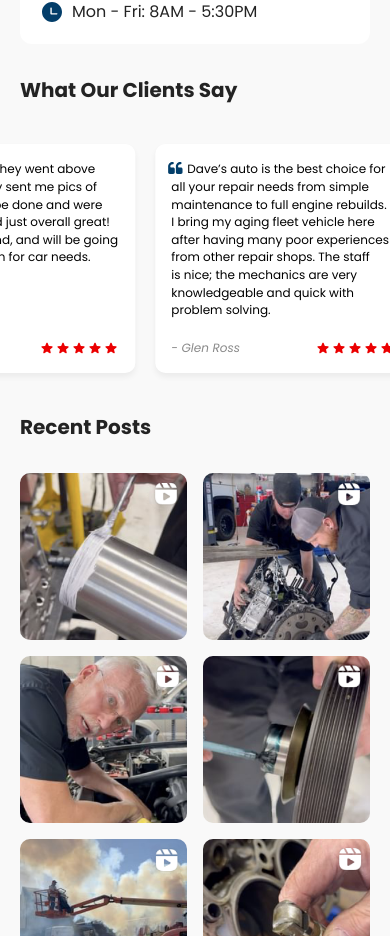
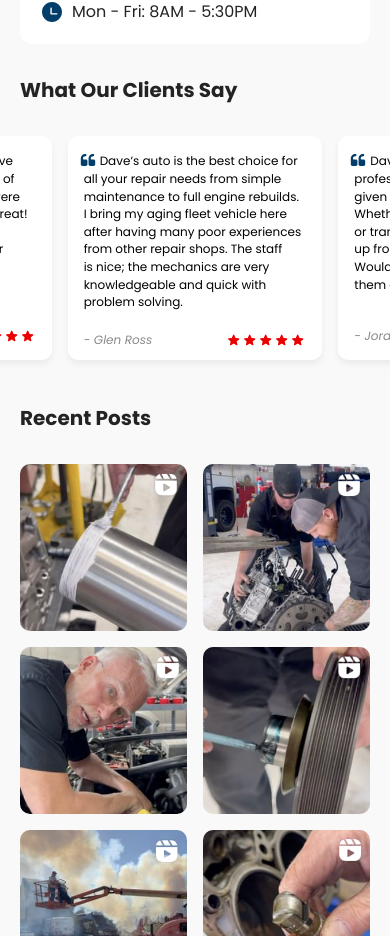
Before and after one commit to AzamjonKobulov/daves-auto-center, a Next.js app: page / in a window 390 px wide. Shown: the part 6631-7567 px from the top of the page. Built offline with nearby package versions, Linux system fonts and the light colour scheme.

Commit message:
fix/reviews slider

```diff
--- a/package.json
+++ b/package.json
@@ -16,7 +16,8 @@
     "next": "14.1.4",
     "react": "^18",
     "react-calendar": "^4.8.0",
-    "react-dom": "^18"
+    "react-dom": "^18",
+    "swiper": "^11.1.1"
   },
   "devDependencies": {
     "@types/node": "^20",
--- a/src/app/components/pages/consultation/CallWith.tsx
+++ b/src/app/components/pages/consultation/CallWith.tsx
@@ -21,9 +21,9 @@ const CallWith: React.FC<CallWithProps> = ({ onToggleCallWith }) => {
       animate={{ opacity: 1 }}
       exit={{ opacity: 0 }}
       transition={{ duration: 0.2 }}
-      className="sm:fixed inset-0 flex items-center justify-center z-[60] sm:bg-black/50 sm:px-5 sm:py-5"
+      className="sm:fixed inset-0 flex items-center justify-center z-[60] sm:bg-black/50 sm:px-5 sm:py-5 overflow-hidden"
     >
-      <div className="lg:max-w-4xl xl:max-w-5xl w-full max-h-full oveflow-auto fixed sm:relative inset-0 z-[60] mx-auto  bg-white sm:rounded-10 lg:rounded-20 shadow-privacy overflow-auto pt-14 sm:pt-16 px-5 pb-5 lg:p-10 xl:p-50">
+      <div className="custom-scrollbar lg:max-w-4xl xl:max-w-5xl w-full max-h-full fixed sm:relative inset-0 z-[60] mx-auto  bg-white sm:rounded-10 lg:rounded-20 shadow-privacy overflow-auto pt-14 sm:pt-16 px-5 pb-5 lg:p-10 xl:p-50">
         <button
           className="absolute top-5 right-5 lg:top-8 lg:right-8"
           onClick={onToggleCallWith}
@@ -43,14 +43,14 @@ const CallWith: React.FC<CallWithProps> = ({ onToggleCallWith }) => {
             />
           </svg>
         </button>
-        <div className="space-y-5">
+        <div className="space-y-5 pb-20 lg:pb-0">
           <h2 className="text-2xl lg:text-[2rem] text-center font-bold text-brand-dark">
             Please fill out the from
           </h2>
           <div className="">
             <form
               action="#"
-              className="min-h-max w-full grid sm:grid-cols-2 gap-5 text-brand-dark"
+              className="min-h-max w-full space-y-5 sm:space-y-0 sm:grid grid-cols-2 sm:gap-5 text-brand-dark"
             >
               <label htmlFor="Need" className="space-y-5">
                 <span className="text-17"> Vehicle</span>
@@ -69,7 +69,7 @@ const CallWith: React.FC<CallWithProps> = ({ onToggleCallWith }) => {
                   placeholder="Model"
                 />
               </label>
-              <div className="grid grid-cols-2 gap-5">
+              <div className="grid grid-cols-2 gap-5 pb-5 sm:pb-0">
                 <label htmlFor="Year" className="">
                   <input
                     type="text"
@@ -197,7 +197,7 @@ const CallWith: React.FC<CallWithProps> = ({ onToggleCallWith }) => {
               </label>
               <Button
                 blue
-                className="h-sixty sm:h-16 col-span-2 mt-auto mb-20 lg:mb-0"
+                className="h-sixty sm:h-16 w-full sm:col-span-2 mt-auto mb-20 lg:mb-0"
                 onClick={handleRoute}
               >
                 Order a zoom call
--- a/src/app/components/pages/consultation/WhoIsDave.tsx
+++ b/src/app/components/pages/consultation/WhoIsDave.tsx
@@ -17,9 +17,9 @@ const WhoIsTyson: React.FC<WhoIsDaveProps> = ({
       animate={{ opacity: 1 }}
       exit={{ opacity: 0 }}
       transition={{ duration: 0.2 }}
-      className="sm:fixed inset-0 sm:grid place-content-center z-[60] sm:bg-black/50 sm:px-5"
+      className="sm:fixed inset-0  sm:grid place-content-center z-[60] sm:bg-black/50 sm:px-5"
     >
-      <div className="sm:w-4/5 lg:w-auto xl:w-auto fixed inset-0 z-[70] mx-auto lg:mx-0 lg:max-w-4xl xl:max-w-5xl xl:h-[51.6875rem] w-full sm:relative bg-white sm:rounded-10 lg:rounded-20 shadow-privacy overflow-auto sm:my-5 pt-14 sm:pt-16 px-5 pb-5 lg:p-10 xl:p-sixty">
+      <div className="custom-scrollbar sm:w-4/5 lg:w-auto xl:w-auto fixed inset-0 z-[70] mx-auto lg:mx-0 lg:max-w-4xl xl:max-w-5xl w-full sm:relative bg-white sm:rounded-10 lg:rounded-20 shadow-privacy overflow-auto sm:my-5 pt-14 sm:pt-16 px-5 pb-5 lg:p-10 xl:p-sixty">
         <div className="min-h-max lg:h-full grid lg:grid-cols-2 gap-8 xl:gap-16">
           <button
             className="absolute top-5 right-5 lg:top-8 lg:right-8"
@@ -40,7 +40,7 @@ const WhoIsTyson: React.FC<WhoIsDaveProps> = ({
               />
             </svg>
           </button>
-          <div className="flex flex-col gap-6">
+          <div className="flex flex-col gap-6 lg:pb-10 xl:pb-0">
             <div className="h-3/5 aspect-square sm:aspect-auto rounded-10 overflow-hidden">
               <Image
                 src="/assets/images/img-dave.png"
@@ -62,7 +62,7 @@ const WhoIsTyson: React.FC<WhoIsDaveProps> = ({
               ></iframe>
             </div>
           </div>
-          <div className="h-max overflow-auto sm:h-auto flex flex-col justify-between lg:gap-10">
+          <div className="flex flex-col justify-between lg:gap-10 lg:pb-10 xl:pb-0">
             <div className="space-y-8 lg:space-y-3 text-brand-dark text-15 sm:text-17">
               <h2 className="text-2xl sm:text-4xl lg:text-[3.125rem] font-bold">
                 Dave
--- a/src/app/components/pages/special-offers/OfferBox.tsx
+++ b/src/app/components/pages/special-offers/OfferBox.tsx
@@ -23,7 +23,7 @@ const OfferBox: React.FC<OfferBoxProps> = ({ offer, index }) => {
             alt="Special Offer"
             width={1000}
             height={500}
-            className="w-full h-full object-cover"
+            className={index !== 0 ? 'w-4/5' : ''}
           />
         </div>
         <div className="space-y-2 mt-2.5">
--- a/src/app/components/shared/Reviews.tsx
+++ b/src/app/components/shared/Reviews.tsx
@@ -9,7 +9,7 @@ interface ReviewProps {
 
 const Reviews: React.FC<ReviewProps> = ({ review }) => {
   return (
-    <div className="slide w-64 sm:max-w-96 sm:w-full flex flex-col justify-between gap-5 relative bg-white text-xs xs:text-15 sm:text-17 shadow-review rounded-10 p-4 sm:pb-5 sm:px-8 sm:py-8">
+    <div className="h-56 xs:h-64 sm:h-72 lg:h-80 flex flex-col justify-between gap-5 relative bg-white text-xs xs:text-15 sm:text-17 shadow-review rounded-10 p-4 sm:pb-5 sm:px-8 sm:py-8">
       <svg
         width="24"
         height="20"
--- a/src/app/components/shared/ReviewsSection.tsx
+++ b/src/app/components/shared/ReviewsSection.tsx
@@ -1,3 +1,14 @@
+'use client';
+
+// Import Swiper React components
+import { Swiper, SwiperSlide } from 'swiper/react';
+
+// Import Swiper styles
+import 'swiper/css';
+
+// import required modules
+import { Autoplay } from 'swiper/modules';
+
 import Reviews from './Reviews';
 
 const reviews = [
@@ -113,12 +124,42 @@ const ReviewsSection = () => {
     <section>
       <div className="mx-auto space-y-8">
         <h2 className="max-w-base mx-auto px-5">What our clients say</h2>
-        <div className="slider relative mx-auto overflow-hidden">
-          <div className="slide-track flex items-stretch gap-5 py-2">
+        <div className="max-w-base mx-auto lg:px-5">
+          <Swiper
+            spaceBetween={16}
+            centeredSlides={true}
+            loop={true}
+            autoplay={{
+              delay: 2500,
+              disableOnInteraction: false,
+            }}
+            pagination={{
+              clickable: true,
+            }}
+            navigation={true}
+            modules={[Autoplay]}
+            breakpoints={{
+              0: {
+                slidesPerView: 1.5,
+                spaceBetween: 16,
+              },
+              768: {
+                slidesPerView: 2,
+                spaceBetween: 20,
+              },
+              1024: {
+                slidesPerView: 3,
+                spaceBetween: 20,
+              },
+            }}
+            className="mySwiper"
+          >
             {reviews.map((review, idx) => (
-              <Reviews key={idx} review={review} />
+              <SwiperSlide key={idx} className="xs:px-0.5 lg:px-0">
+                <Reviews review={review} />
+              </SwiperSlide>
             ))}
-          </div>
+          </Swiper>
         </div>
       </div>
     </section>
--- a/src/app/globals.css
+++ b/src/app/globals.css
@@ -107,3 +107,19 @@ input[type='checkbox']:checked + div svg {
 .react-calendar__month-view__days__day--weekend {
   @apply text-black/50;
 }
+
+.custom-scrollbar::-webkit-scrollbar {
+  @apply w-2; /* Width of the scrollbar */
+}
+
+.custom-scrollbar::-webkit-scrollbar-track {
+  @apply bg-brand-gray/30;
+}
+
+.custom-scrollbar::-webkit-scrollbar-thumb {
+  @apply bg-brand-gray/60 rounded-full hover:bg-brand-gray;
+}
+
+.swiper-wrapper {
+  @apply !pb-3;
+}
```
Also changed, not shown: 1 other file (tests, documents, lock files or other folders).
